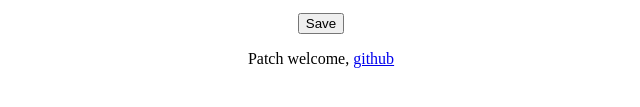
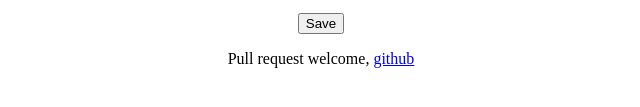
Before and after one commit to yurenju/kp7, a website: page index.html in a window 1280 px wide. Shown: the part 591-698 px from the top of the page, 319-959 px from the left. Drawn offline with Linux system fonts and the light colour scheme.

Commit message:
Change patch to pull request

```diff
--- a/index.html
+++ b/index.html
@@ -19,7 +19,7 @@
   <p>把大頭照拖進來框框裡，即可以產生新的大頭照。</p>
   <p>縮放：<input id="zoom" type="range" min="0" max="100" value="0" step="1"></input> </p>
   <button id="save">Save</button>
-  <p>Patch welcome, <a href="https://github.com/yurenju/kp7">github</a>
+  <p>Pull request welcome, <a href="https://github.com/yurenju/kp7">github</a>
 </div>
 
 </body>
```
